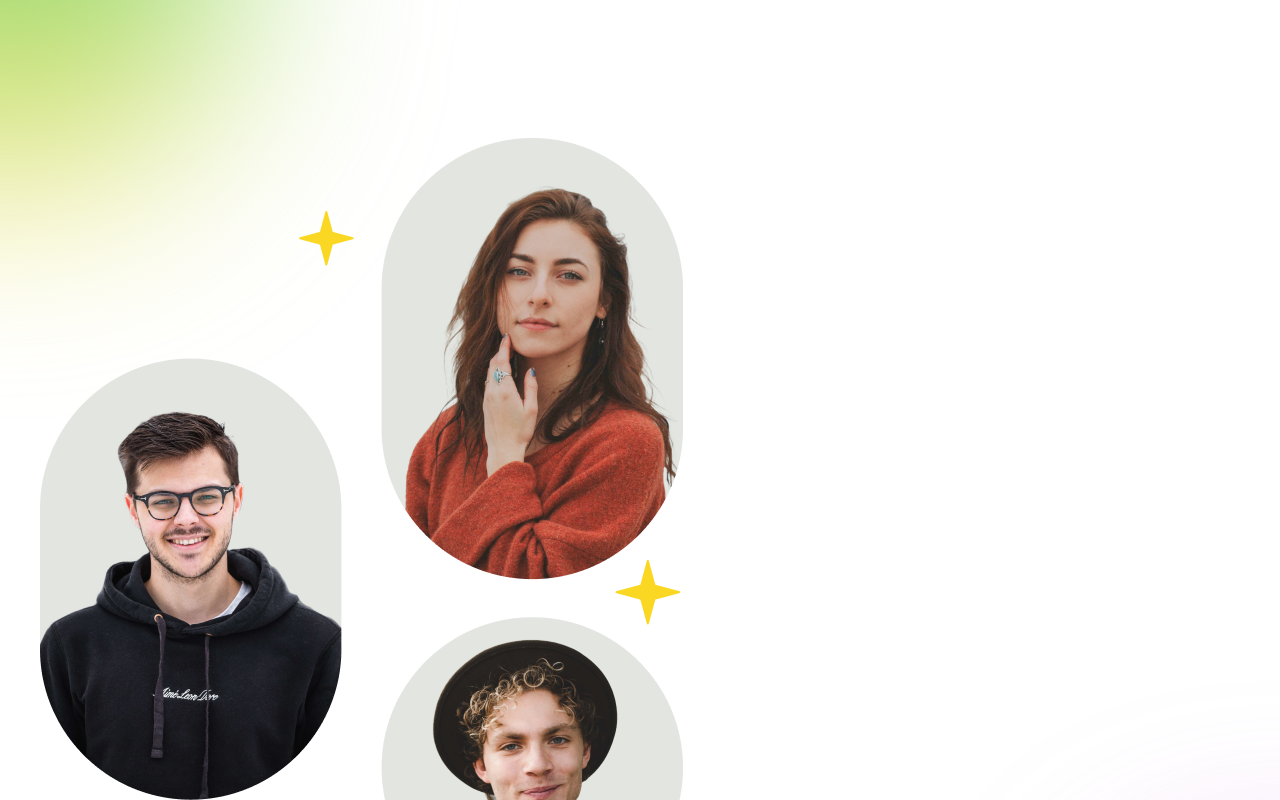
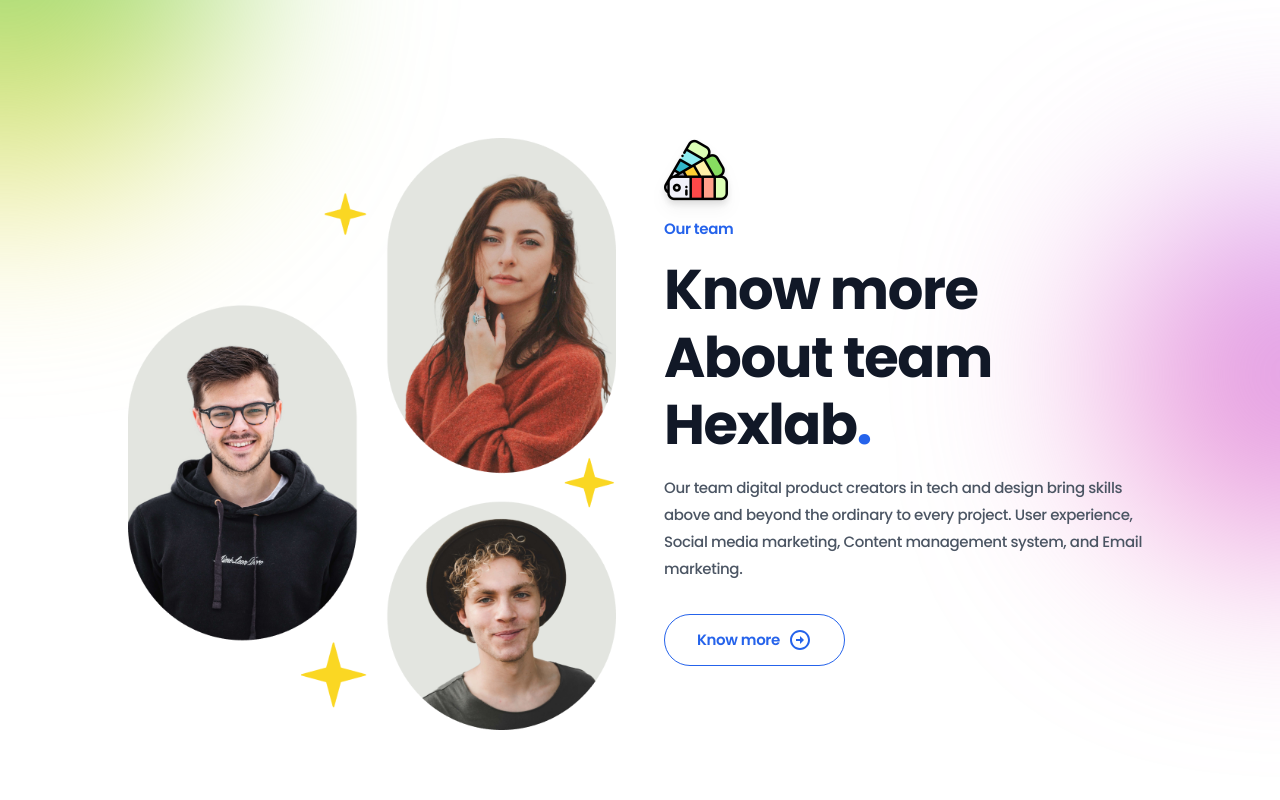
Before and after one commit to fajarfadillahh/hexlab-digital-marketing-react-tailwind, a React (Vite) app: page / in a window 1280 px wide. Shown: the part 1800-2600 px from the top of the page. Built offline with nearby package versions, Linux system fonts and the light colour scheme.

Commit message:
modified: responsive About - HomePage

```diff
--- a/src/parts/HomePage/About.jsx
+++ b/src/parts/HomePage/About.jsx
@@ -12,14 +12,14 @@
       {/* gradient accent */}
       <div className="absolute bottom-60 -right-48 -z-10 h-[360px] w-[360px] rounded-full bg-gradient-to-tr from-pink-400/80 to-purple-400/80 blur-[100px]" />
 
-      <div className="about__container container grid gap-12">
+      <div className="about__container container grid justify-items-center gap-12 sm:max-w-md xl:max-w-4xl xl:grid-cols-2 2xl:max-w-5xl">
         <img src={AboutImg} alt="about img" className="about__img" />
 
-        <div className="about__data text-center">
+        <div className="about__data text-center xl:text-left">
           <img
             src={AboutIcon}
             alt="about icon"
-            className="about__icon mx-auto w-16 pb-4 drop-shadow-lg"
+            className="about__icon mx-auto w-16 pb-4 drop-shadow-lg xl:m-0"
           />
           <p className="about__subtitle section-subtitle">Our team</p>
           <h1 className="about__title section-title">
```
